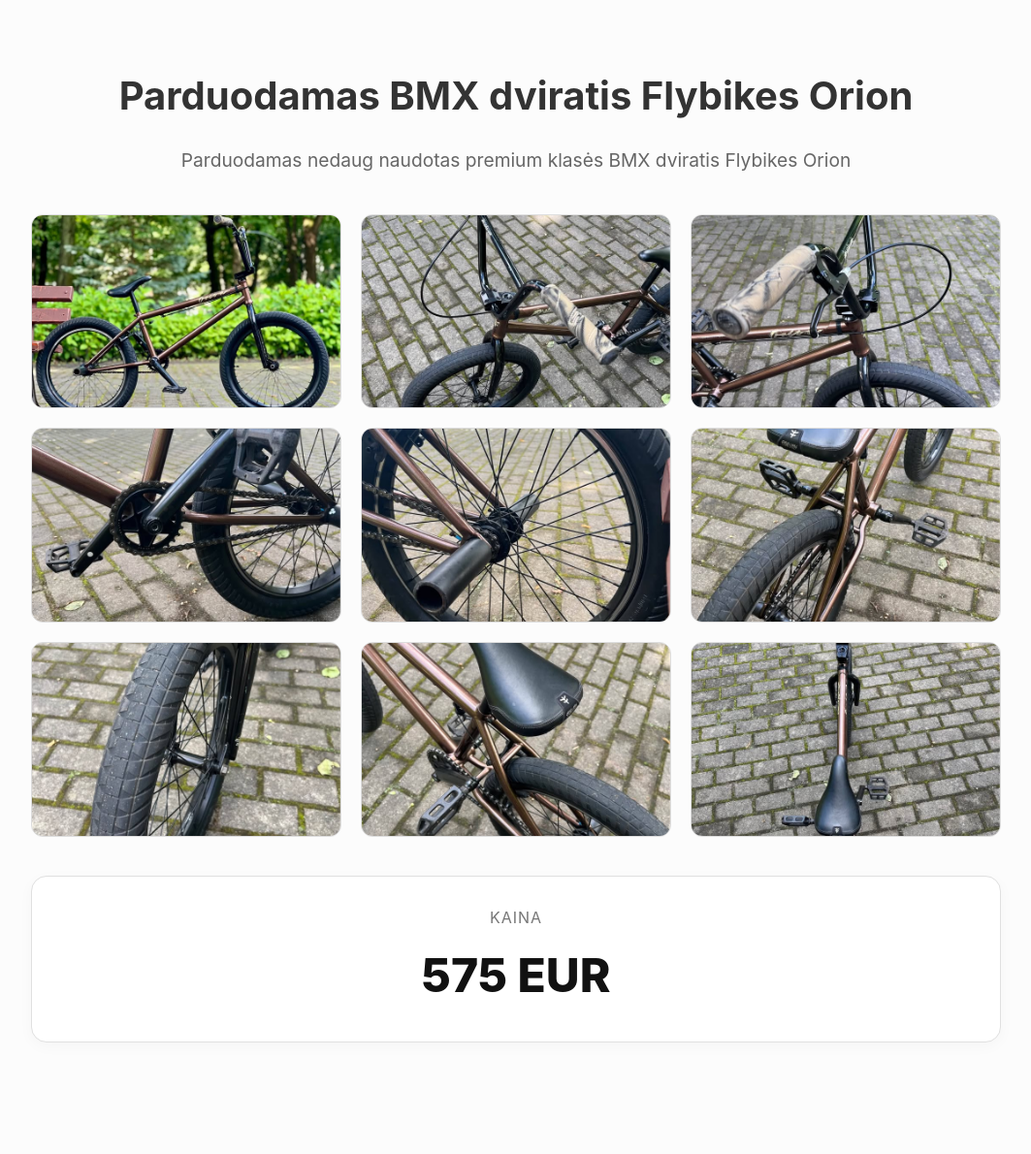
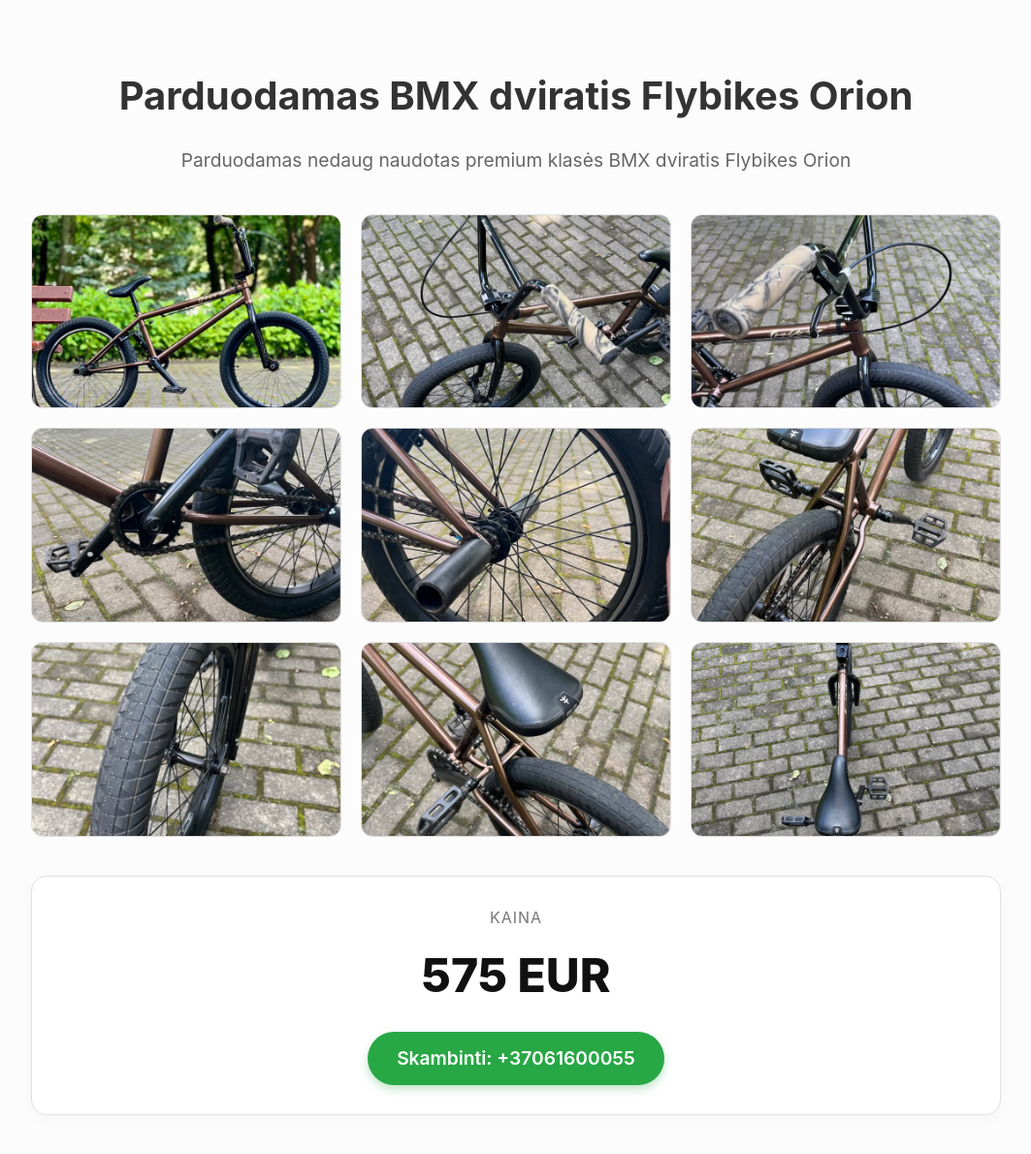
Before and after one commit to mruslys/ruslys.lt, a Jekyll site: the page built from parduodu/flybikes-orion/index.html, in a window 1280 px wide. Shown: the whole page at 97% size, without its empty margins (108-1171 px from the left). Built offline with Jekyll 4.4.1, drawn with Linux system fonts in a browser that asks for light colours; before the commit the page ends 1115 px from its top, so only the background shows below that.

Commit message:
Update gallery.html

```diff
--- a/_layouts/gallery.html
+++ b/_layouts/gallery.html
@@ -4,6 +4,7 @@
     <meta charset="UTF-8">
     <meta name="viewport" content="width=device-width, initial-scale=1.0">
 
+    <!-- Automatiškai randame pirmąją nuotrauką Open Graph žymoms -->
     {% assign image_exts = "jpg,jpeg,png,webp" | split: "," %}
     {% assign target_folder = page.url | remove: "index.html" %}
     {% assign first_image = "" %}
@@ -106,6 +107,23 @@
             font-size: 3rem;
             font-weight: 800;
             color: #111;
+            margin-bottom: 20px;
+        }
+        .call-button {
+            display: inline-block;
+            background-color: #28a745;
+            color: #ffffff;
+            font-size: 1.2rem;
+            font-weight: 600;
+            text-decoration: none;
+            padding: 12px 30px;
+            border-radius: 50px;
+            transition: background-color 0.2s, transform 0.2s;
+            box-shadow: 0 4px 10px rgba(40, 167, 69, 0.3);
+        }
+        .call-button:hover {
+            background-color: #218838;
+            transform: translateY(-2px);
         }
 
         /* Lightbox (peržiūros lango) stiliai */
@@ -195,11 +213,17 @@
             {% endfor %}
         </div>
 
-        <!-- Kaina po galerija -->
-        {% if page.amount %}
+        <!-- Kaina ir skambinimo mygtukas po galerija -->
+        {% if page.amount or site.phone %}
         <div class="price-section">
+            {% if page.amount %}
             <div class="price-label">Kaina</div>
             <div class="price-value">{{ page.amount }} {{ page.currency | default: "EUR" }}</div>
+            {% endif %}
+
+            {% if site.phone %}
+            <a href="tel:{{ site.phone }}" class="call-button">Skambinti: {{ site.phone }}</a>
+            {% endif %}
         </div>
         {% endif %}
     </div>
```
Also changed, not shown: other parts of _layouts/gallery.html (+1 -1 lines).
